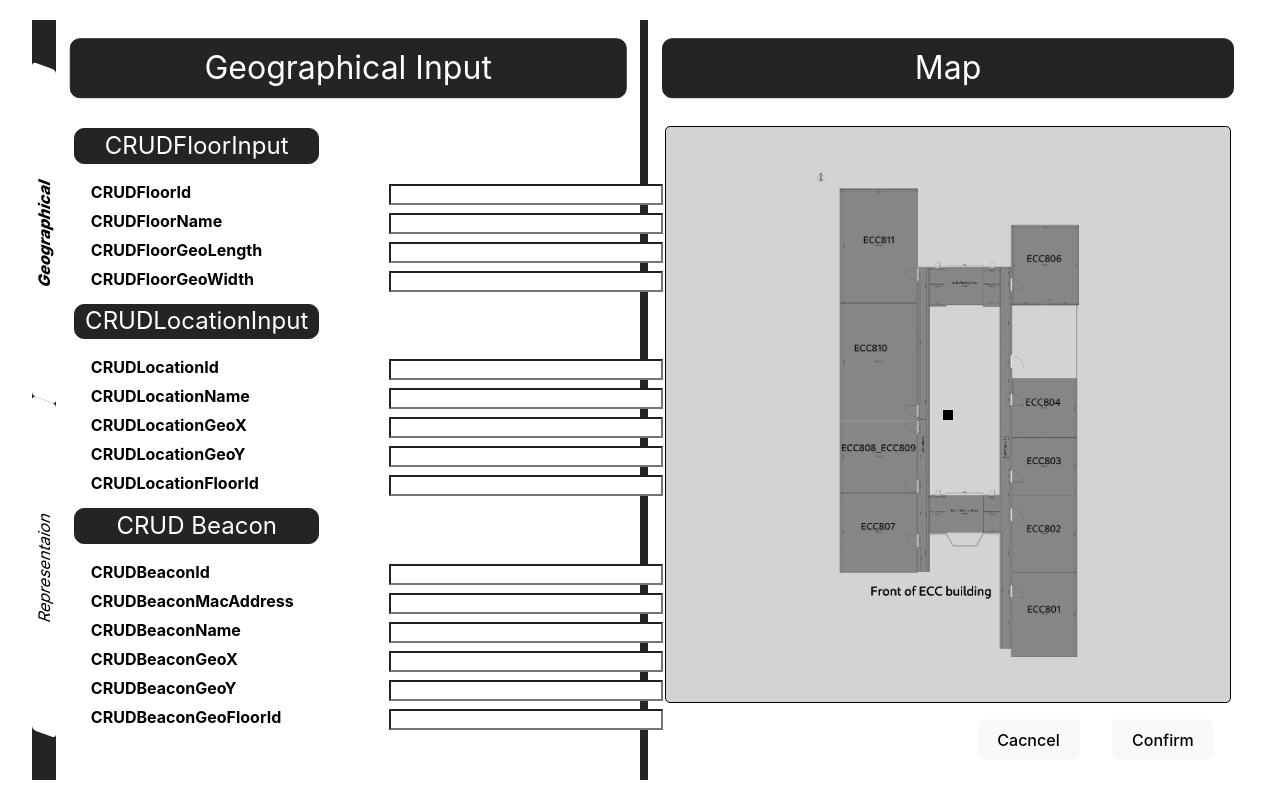
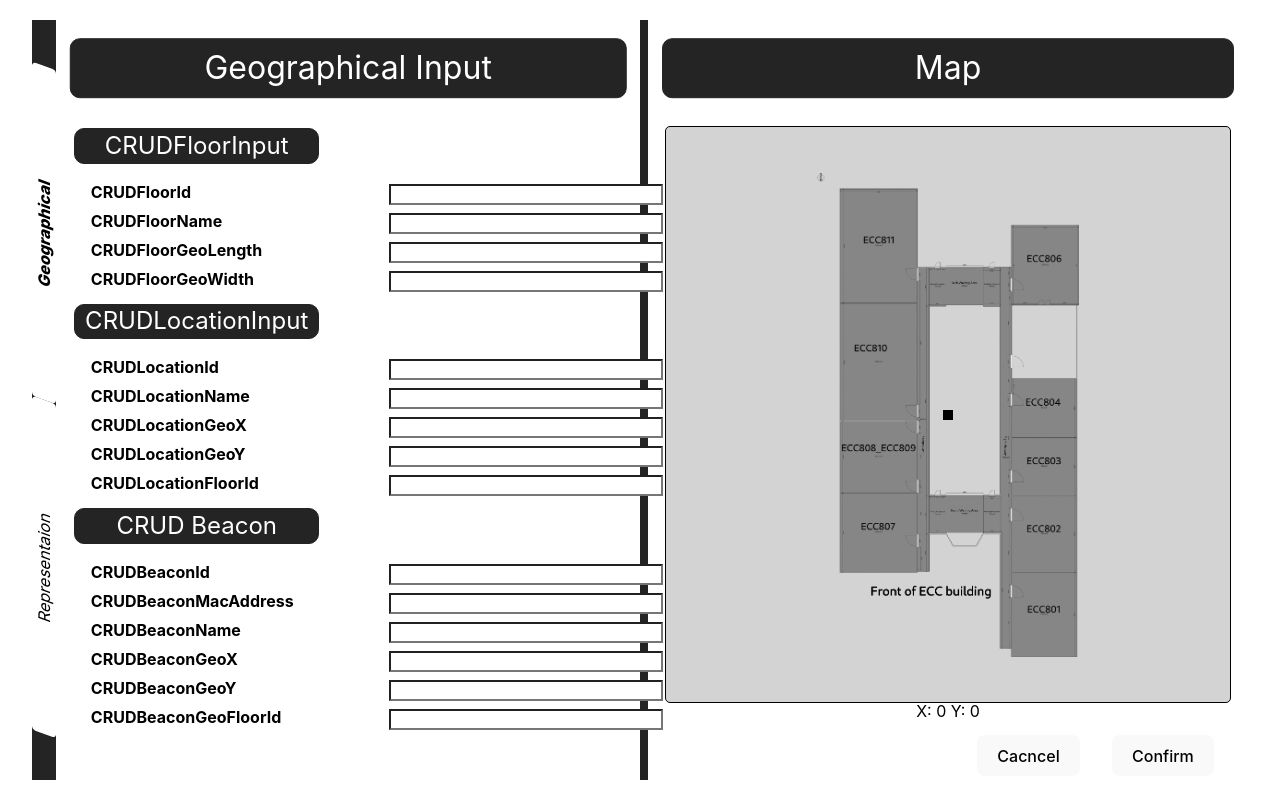
Before and after one commit to juntthanat/IPS_Config_Page, a React (Vite) app: page / in a window 1280 px wide. Built offline with nearby package versions, Linux system fonts and the light colour scheme.

Commit message:
Added: Display of latest coordinate clicked on map below the map image

```diff
--- a/src/map/map_input.jsx
+++ b/src/map/map_input.jsx
@@ -1,22 +1,29 @@
-import { useEffect, useRef } from "react";
+import { useEffect, useRef, useState } from "react";
 import "./map_input.css";
 import map1 from "../assets/map_1.png";
 
 import ConfirmCancelButton from "../confirm-cancel-button/confirm_cancel_button";
+
+export default function MapInput() {
+
+  const canvasRef = useRef(null);
+  const [mapX, setMapX] = useState(0);
+  const [mapY, setMapY] = useState(0);
 
   /// Called when the Canvas gets clicked
   function canvasCallback(reactOnClick) {
     const canvas = reactOnClick.target;
     const context = canvas.getContext("2d");
     const rect = canvas.getBoundingClientRect();
+
     const x    = reactOnClick.clientX - rect.left;
     const y    = reactOnClick.clientY - rect.top;
+    setMapX(x);
+    setMapY(y);
+
     console.log("x: " + x + " y: " + y);
   }
 
-export default function MapInput() {
-
-  const canvasRef = useRef(null);
 
   // useEffect with [] as param to execute only at mount time
   useEffect(() => {
@@ -56,6 +63,7 @@ export default function MapInput() {
       <div id="map-input-container">
 	<canvas ref={canvasRef} onClick={canvasCallback}></canvas>
       </div>
+      <p>X: {mapX} Y: {mapY}</p>
       {ConfirmCancelButton()}
     </div>
   );
```
Lines whose indentation alone changed are shown as unchanged.
